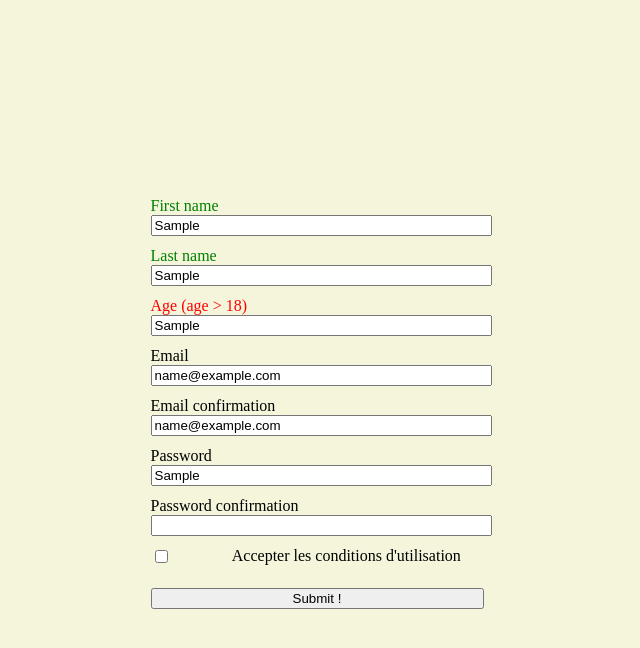
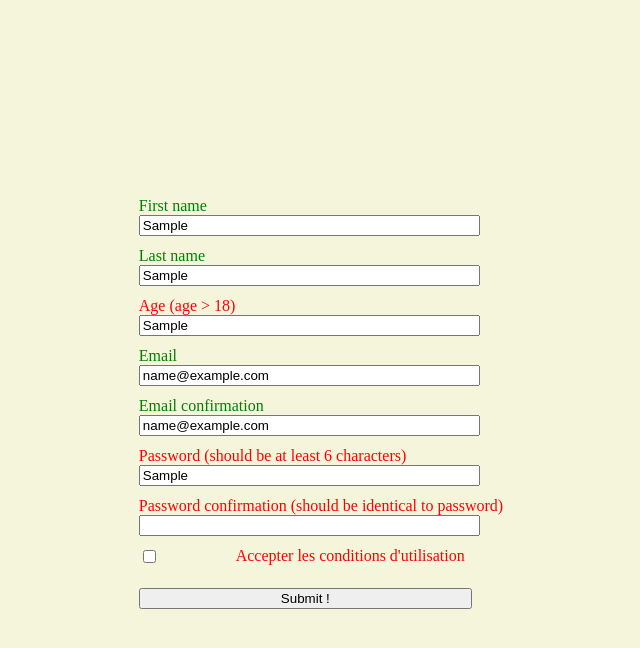
Before and after one commit to TimotheeGimbert/RegexFormCheck, a plain HTML site: page index.html in a window 1280 px wide. Both pictures are taken after typing "Sample", "Sample", "Sample", "name@example.com", "name@example.com", "Sample" into the empty fields and a click on the input "Submit !". Shown: the whole page, without its empty margins (319-959 px from the left). Drawn offline with Linux system fonts and the light colour scheme.

Commit message:
adds final conditions

```diff
--- /dev/null
+++ b/form.js
@@ -0,0 +1,109 @@
+const inputs = document.getElementsByTagName('input');
+let input = null;
+let inputBis = null;
+let regex = null;
+let label = null;
+let labelBis = null;
+const submitButton = document.getElementById('submitButton');
+submitButton.addEventListener('click', (e) => {
+  e.preventDefault(); // avoid redirection after clicking submit
+
+  // check firstname with REGEX
+  let firstNameIsValid = false;
+  input = inputs[0].value;
+  regex = /.{3,}/;
+  label = document.getElementsByTagName('label')[0];
+  if (regex.test(input)) {
+    label.style.color = 'green';
+    firstNameIsValid = true;
+  }
+  else if (label.style.color !== 'red') {
+    label.innerHTML = label.textContent + " (2 letters minimum)";
+    label.style.color = 'red';
+  }
+
+  // check lastname with REGEX
+  let lastNameIsValid = false;
+  input = inputs[1].value;
+  regex = /.{3,}/;
+  label = document.getElementsByTagName('label')[1];
+  if (regex.test(input)) {
+    label.style.color = 'green';
+    lastNameIsValid = true;
+  }
+  else if (label.style.color !== 'red') {
+    label.innerHTML = label.textContent + " (3 letters minimum)";
+    label.style.color = 'red';
+  }
+
+  // check age with REGEX
+  let ageIsValid = false;
+  input = inputs[2].value;
+  regex = /1[8-9]|[2-9][0-9]/;
+  label = document.getElementsByTagName('label')[2];
+  if (regex.test(input)) {
+    label.style.color = 'green';
+    ageIsValid = true;
+  }
+  else if (label.style.color !== 'red') {
+    label.innerHTML = label.textContent + " (age > 18)";
+    label.style.color = 'red';
+  }
+
+  // check email with REGEX
+  let emailsAreValid = false;
+  input = inputs[3].value;
+  inputBis = inputs[4].value;
+  regex = /.+@.+[.]{1}.+/;
+  label = document.getElementsByTagName('label')[3];
+  labelBis = document.getElementsByTagName('label')[4];
+  if (regex.test(input) && input === inputBis) {
+    label.style.color = 'green';
+    labelBis.style.color = 'green';
+    emailsAreValid = true;
+  }
+  else if (label.style.color !== 'red') {
+    label.innerHTML = label.textContent + " (email addresses should be valid and identical)";
+    label.style.color = 'red';
+    labelBis.style.color = 'red';
+  }
+
+  // check password with REGEX
+  let passwordsAreValid = false;
+  input = inputs[5].value;
+  inputBis = inputs[6].value;
+  regex = /.{6,}/;
+  label = document.getElementsByTagName('label')[5];
+  labelBis = document.getElementsByTagName('label')[6];
+  if (regex.test(input) && input === inputBis) {
+    label.style.color = 'green';
+    labelBis.style.color = 'green';
+    passwordsAreValid = true;
+  }
+  else if (label.style.color !== 'red') {
+    label.innerHTML = label.textContent + " (should be at least 6 characters)";
+    label.style.color = 'red';
+    labelBis.innerHTML = labelBis.textContent + " (should be identical to password)";
+    labelBis.style.color = 'red';
+  }
+
+  // CGU must be accepted
+  let boxIsChecked = false;
+  input = inputs[7].checked;
+  label = document.getElementsByTagName('label')[7];
+  if (input === true) {
+    label.style.color = 'green';
+    boxIsChecked = true;
+  }
+  else if (label.style.color !== 'red') {
+    label.style.color = 'red';
+  }
+
+  if (firstNameIsValid
+      && lastNameIsValid
+      && ageIsValid
+      && emailsAreValid
+      && passwordsAreValid
+      && boxIsChecked)
+      window.location = 'afterForm.html';
+});
--- a/index.html
+++ b/index.html
@@ -38,5 +38,5 @@
 
 
 </body>
-<script src="index.js"></script>
+<script src="form.js"></script>
 </html>
--- a/index.js
+++ /dev/null
@@ -1,38 +0,0 @@
-
-const inputs = document.getElementsByTagName('input');
-const submitButton = document.getElementById('submitButton');
-submitButton.addEventListener('click', (e) => {
-  e.preventDefault(); // avoid redirection after clicking submit
-
-  // check firstname with REGEX
-  let input = inputs[0].value;
-  let regex = /.{3,}/;
-  let label = document.getElementsByTagName('label')[0];
-  if (regex.test(input)) label.style.color = 'green';
-  else if (label.style.color !== 'red') {
-    label.innerHTML = label.textContent + " (2 letters minimum)";
-    label.style.color = 'red';
-  }
-
-  // check lastname with REGEX
-  input = inputs[1].value;
-  regex = /.{3,}/;
-  label = document.getElementsByTagName('label')[1];
-  if (regex.test(input)) label.style.color = 'green';
-  else if (label.style.color !== 'red') {
-    label.innerHTML = label.textContent + " (3 letters minimum)";
-    label.style.color = 'red';
-  }
-
-  // check age with REGEX
-  input = inputs[2].value;
-  input = parseInt(input);
-  console.log(typeof(input));
-  regex = /1[8-9]|[2-9][0-9]/;
-  label = document.getElementsByTagName('label')[2];
-  if (regex.test(input)) label.style.color = 'green';
-  else if (label.style.color !== 'red') {
-    label.innerHTML = label.textContent + " (age > 18)";
-    label.style.color = 'red';
-  }
-});
```
